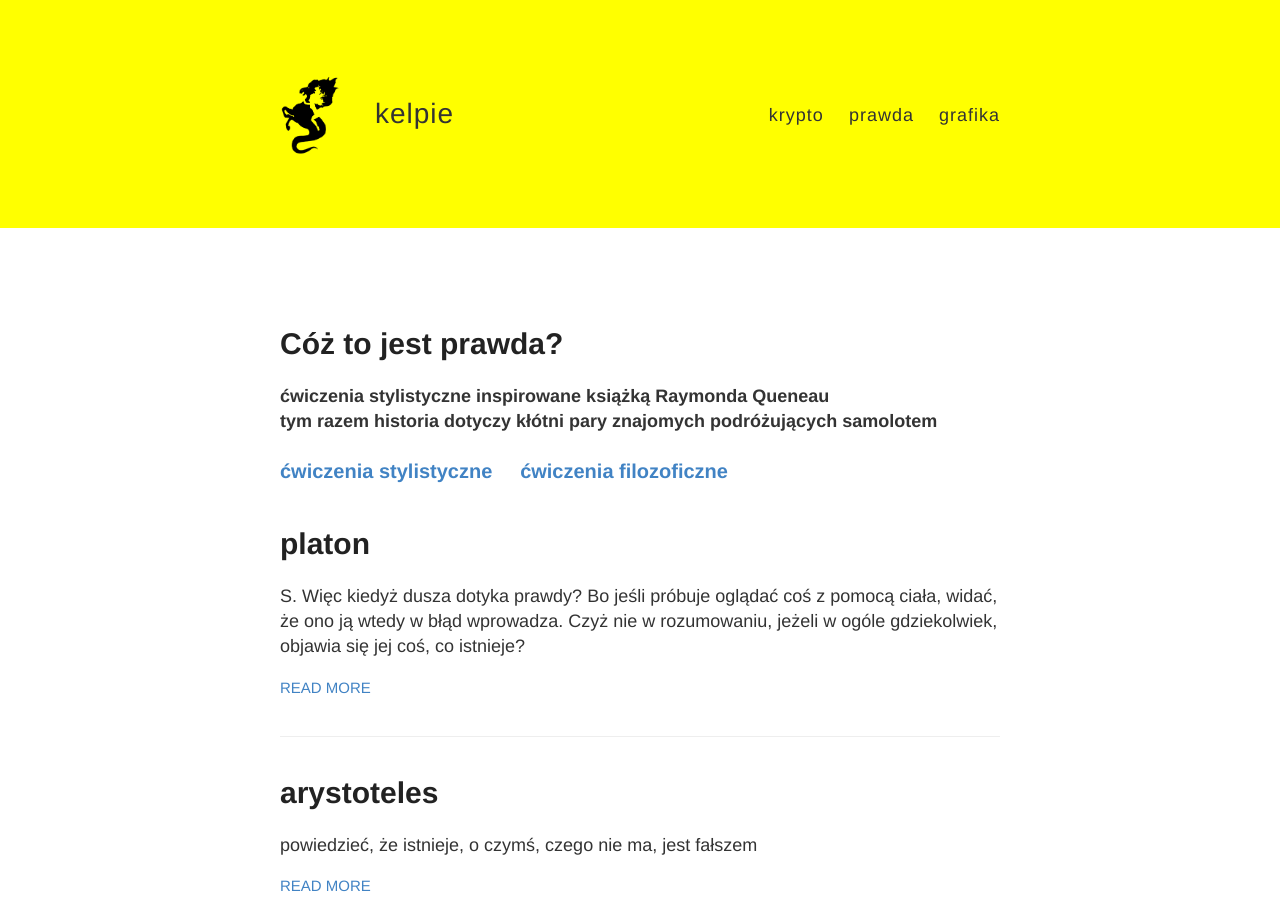
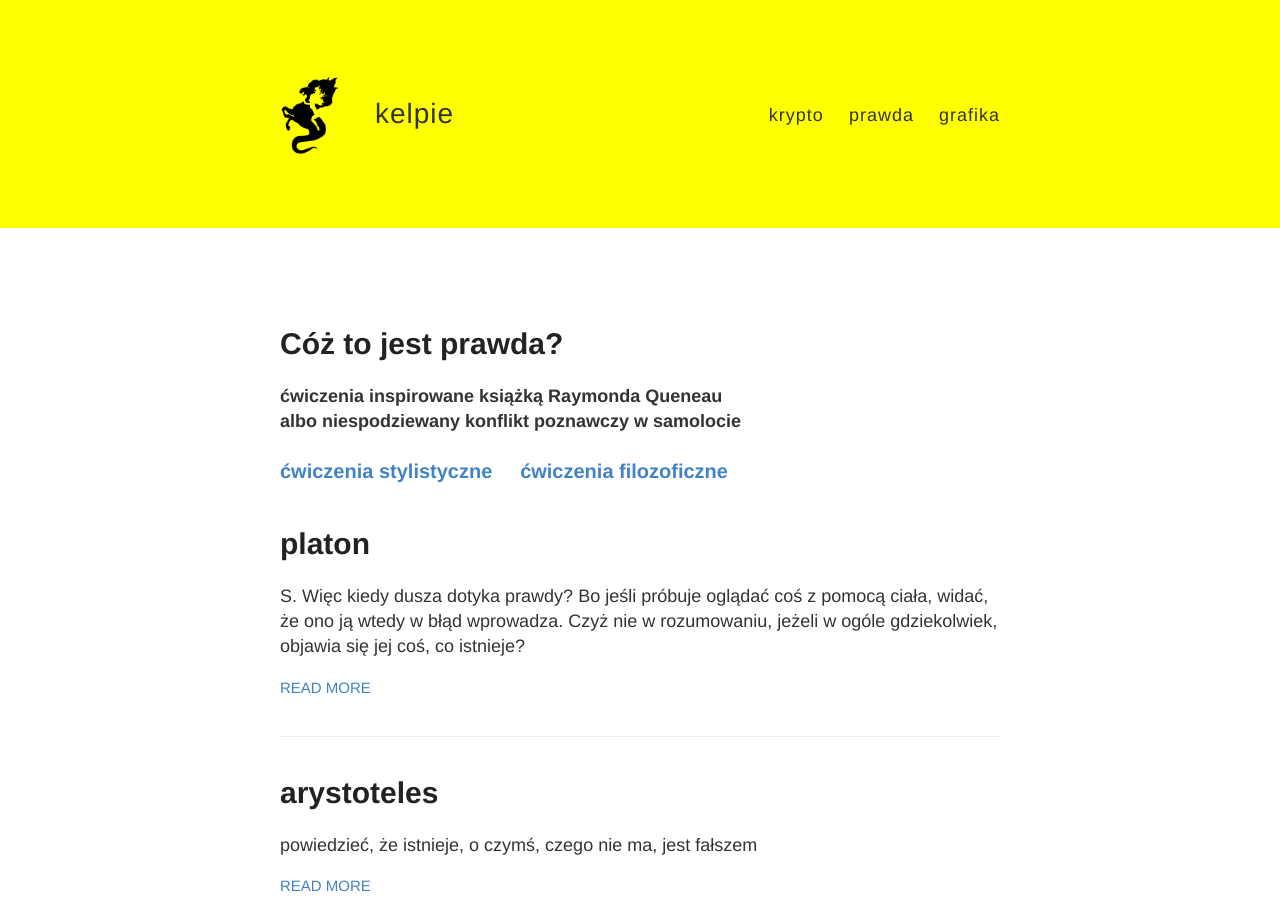
Before and after one commit to keIpie/keIpie.github.io, a Jekyll site: the page built from prawda-filozofow.html, in a window 1280 px wide and 900 px high. Built offline with Jekyll 4.4.1, drawn with Linux system fonts in a browser that asks for light colours.

Commit message:
porzadki

```diff
--- a/filozoficzne/_posts/2019-12-31-platon.md
+++ b/filozoficzne/_posts/2019-12-31-platon.md
@@ -3,10 +3,10 @@ layout: post
 title: platon
 ---
 
-S.  Więc kiedyż dusza dotyka prawdy? Bo jeśli próbuje oglądać coś z pomocą ciała, widać, że ono ją wtedy w błąd wprowadza.
+S.  Więc kiedy dusza dotyka prawdy? Bo jeśli próbuje oglądać coś z pomocą ciała, widać, że ono ją wtedy w błąd wprowadza.
     Czyż nie w rozumowaniu, jeżeli w ogóle gdziekolwiek, objawia się jej coś, co istnieje?
 
-A.  Więc Ty własnym uszom nie wierzysz, Sokratesie?
+A.  Zatem Ty własnym uszom nie wierzysz, Sokratesie?
 
 S.  Ani trochę. Rozważ taki przypadek: dwóch przyjaciół wróciło z podróży wielce poróżnionymi. Jedno
     twierdziło, że ustąpiło drugiemu miejsce. Drugie zarzekało się, że nic takiego się nie stało. Komu uwierzą Twoje uszy?
--- a/prawda-filozofow.html
+++ b/prawda-filozofow.html
@@ -3,8 +3,8 @@ layout: default
 ---
 
 <h1> Cóż to jest prawda? </h1>
-<p><b> ćwiczenia stylistyczne inspirowane książką Raymonda Queneau <br>
-     tym razem historia dotyczy kłótni pary znajomych podróżujących samolotem </b></p>
+<p><b> ćwiczenia inspirowane książką Raymonda Queneau <br>
+       albo niespodziewany konflikt poznawczy w samolocie </b></p>
 <h3><a href="{{ site.baseurl }}/prawda"> ćwiczenia stylistyczne</a> &nbsp; &nbsp; <a href="{{ site.baseurl }}/prawda-filozofow"> ćwiczenia filozoficzne</a> </h3>
 
 <div class="posts">
--- a/prawda.html
+++ b/prawda.html
@@ -3,8 +3,8 @@ layout: default
 ---
 
 <h1> Cóż to jest prawda? </h1>
-<p><b> ćwiczenia stylistyczne inspirowane książką Raymonda Queneau <br>
-     tym razem historia dotyczy kłótni pary znajomych podróżujących samolotem </b></p>
+<p><b> ćwiczenia inspirowane książką Raymonda Queneau <br>
+       albo niespodziewany konflikt poznawczy w samolocie </b></p>
 <h3><a href="{{ site.baseurl }}/prawda">ćwiczenia stylistyczne</a> &nbsp; &nbsp; <a href="{{ site.baseurl }}/prawda-filozofow">ćwiczenia filozoficzne</a> </h3>
 
 <div class="posts">
```
